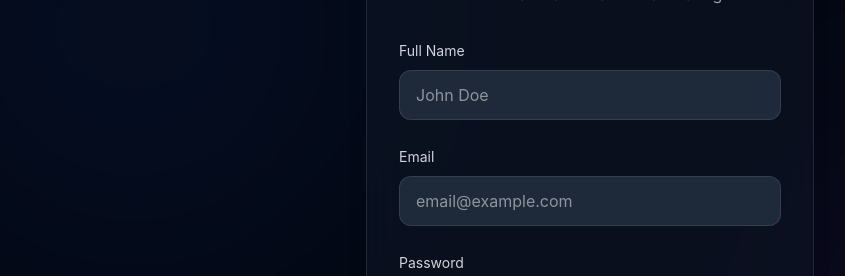
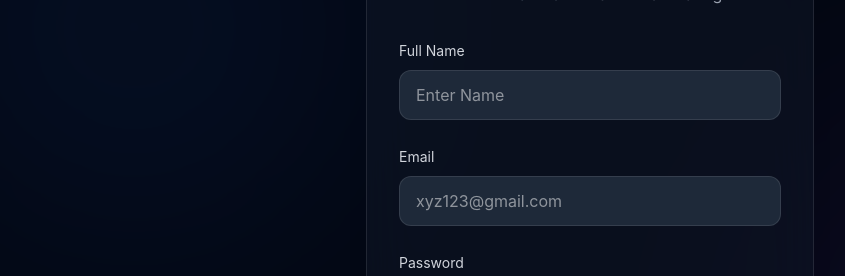
Before and after one commit to riteshverma92/CollabX, a React app in the folder Frontend/: page /register in a window 1280 px wide. Shown: the part 197-473 px from the top of the page, without its empty margins (50-895 px from the left). Built offline with nearby package versions, Linux system fonts and the light colour scheme; no server answers; the HTML template or start-up script is replaced by a standard one.

Commit message:
Change Login

```diff
--- a/Frontend/src/pages/login.jsx
+++ b/Frontend/src/pages/login.jsx
@@ -70,7 +70,7 @@ const Login = () => {
             <label className="text-gray-300 text-sm font-medium">Email</label>
             <input
               type="email"
-              placeholder="name@company.com"
+              placeholder="xyz123@gmail.com"
               value={email}
               onChange={(e) =>
                 setformData({ ...formData, email: e.target.value })   // <-- FIXED
--- a/Frontend/src/pages/register.jsx
+++ b/Frontend/src/pages/register.jsx
@@ -40,7 +40,7 @@ const Register = () => {
   };
 
   return (
-    <div className="bg-gray-950 text-white flex items-center justify-center min-h-screen px-6 relative">
+    <div className="  bg-gray-950 text-white flex items-center justify-center min-h-screen px-6 relative">
       {/* Background */}
       <div className="absolute top-20 left-10 w-72 h-72 bg-blue-500/20 blur-[140px] rounded-full"></div>
       <div className="absolute bottom-20 right-10 w-80 h-80 bg-purple-500/20 blur-[150px] rounded-full"></div>
@@ -61,7 +61,7 @@ const Register = () => {
             <label className="text-gray-300 text-sm">Full Name</label>
             <input
               type="text"
-              placeholder="John Doe"
+              placeholder="Enter Name"
               value={userName}
               onChange={(e) =>
                 setFormData({ ...formData, userName: e.target.value })
@@ -77,7 +77,7 @@ const Register = () => {
             <label className="text-gray-300 text-sm">Email</label>
             <input
               type="email"
-              placeholder="email@example.com"
+              placeholder="xyz123@gmail.com"
               value={email}
               onChange={(e) =>
                 setFormData({ ...formData, email: e.target.value })
```
